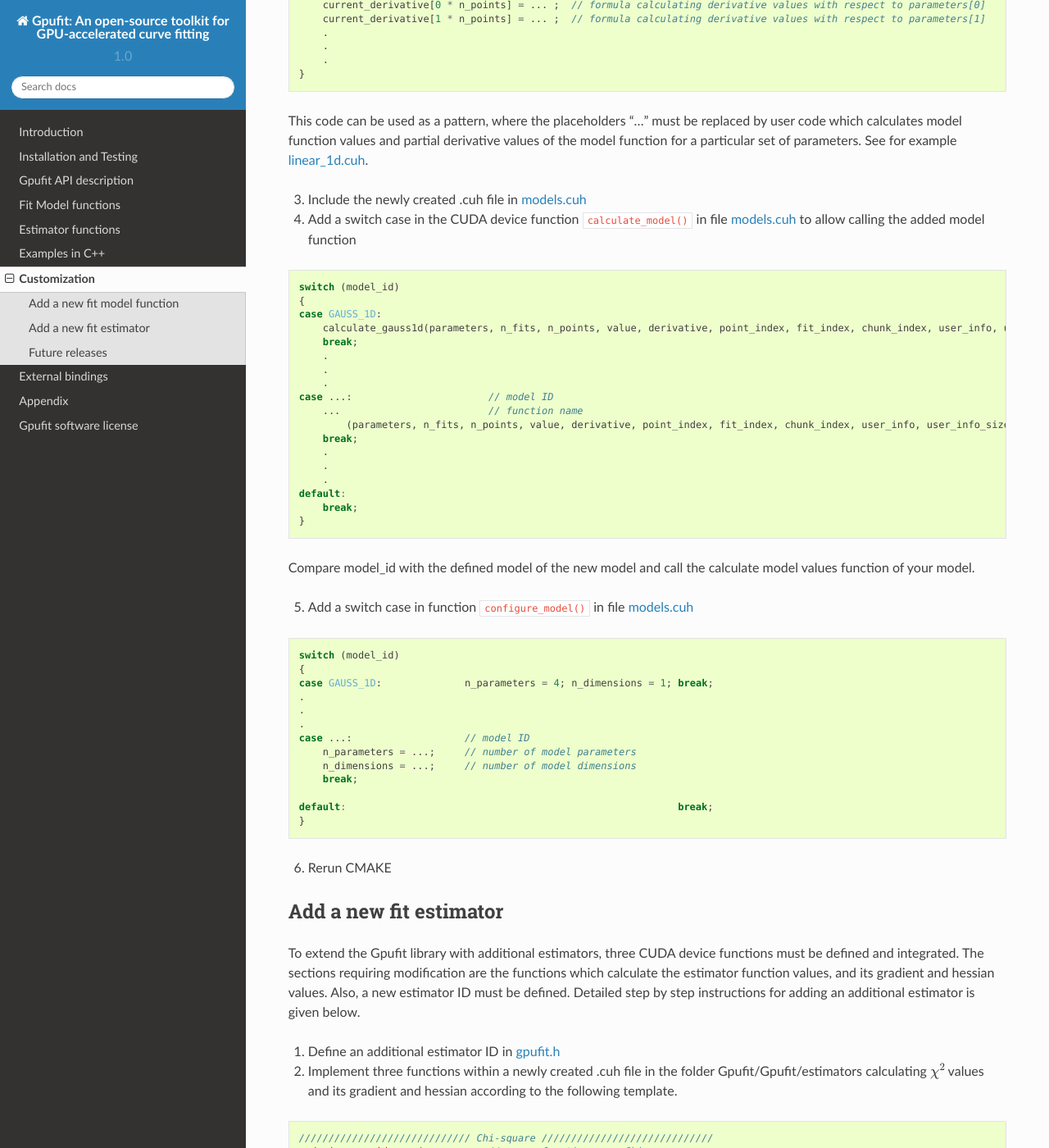
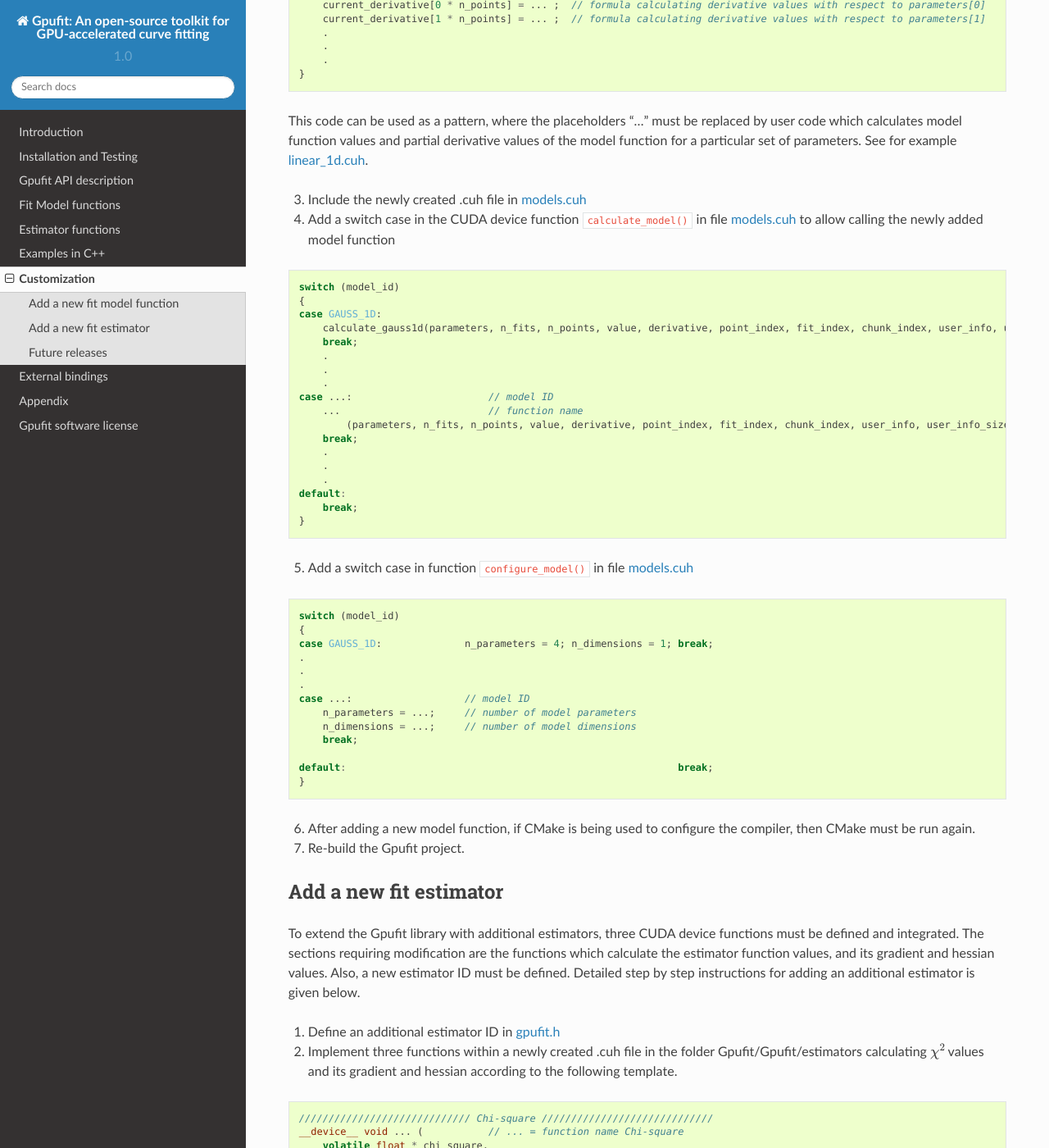
Before and after one commit to gpufit/Gpufit, a Sphinx documentation site: the page built from docs/customization.rst, in a window 1280 px wide and 1400 px high, scrolled down 1054 px. Shown: the whole window at 82% size. Built offline with Sphinx 7.4.7 and the Read the Docs theme 2.0.0, drawn with Linux system fonts in a browser that asks for light colours; some of the changed text lies outside the part shown.

Commit message:
updates to customization documentation

```diff
--- a/docs/customization.rst
+++ b/docs/customization.rst
@@ -62,7 +62,7 @@
 function values and partial derivative values of the model function for a particular set of parameters. See for example linear_1d.cuh_.
 
 3.	Include the newly created .cuh file in models.cuh_
-4.	Add a switch case in the CUDA device function ``calculate_model()`` in file models.cuh_ to allow calling the added model function
+4.	Add a switch case in the CUDA device function ``calculate_model()`` in file models.cuh_ to allow calling the newly added model function
 
 .. code-block:: cpp
 
@@ -85,7 +85,6 @@
         break;
     }
 
-Compare model_id with the defined model of the new model and call the calculate model values function of your model.
 
 5.	Add a switch case in function ``configure_model()`` in file models.cuh_
 
@@ -105,7 +104,8 @@
     default:                                                        break;
     }
 
-6.	Rerun CMAKE
+6.	After adding a new model function, if CMake is being used to configure the compiler, then CMake must be run again.
+7.	Re-build the Gpufit project.
 
 Add a new fit estimator
 ------------------------
@@ -241,7 +241,8 @@
             break;
         }
 
-5.	Rerun CMAKE
+5.	After adding a new estimator, if CMake is being used to configure the compiler, then CMake must be run again.
+6.	Re-build the Gpufit project.
 
 Future releases
 ---------------
```
Also changed, not shown: other parts of docs/customization.rst (+4 -4 lines).
